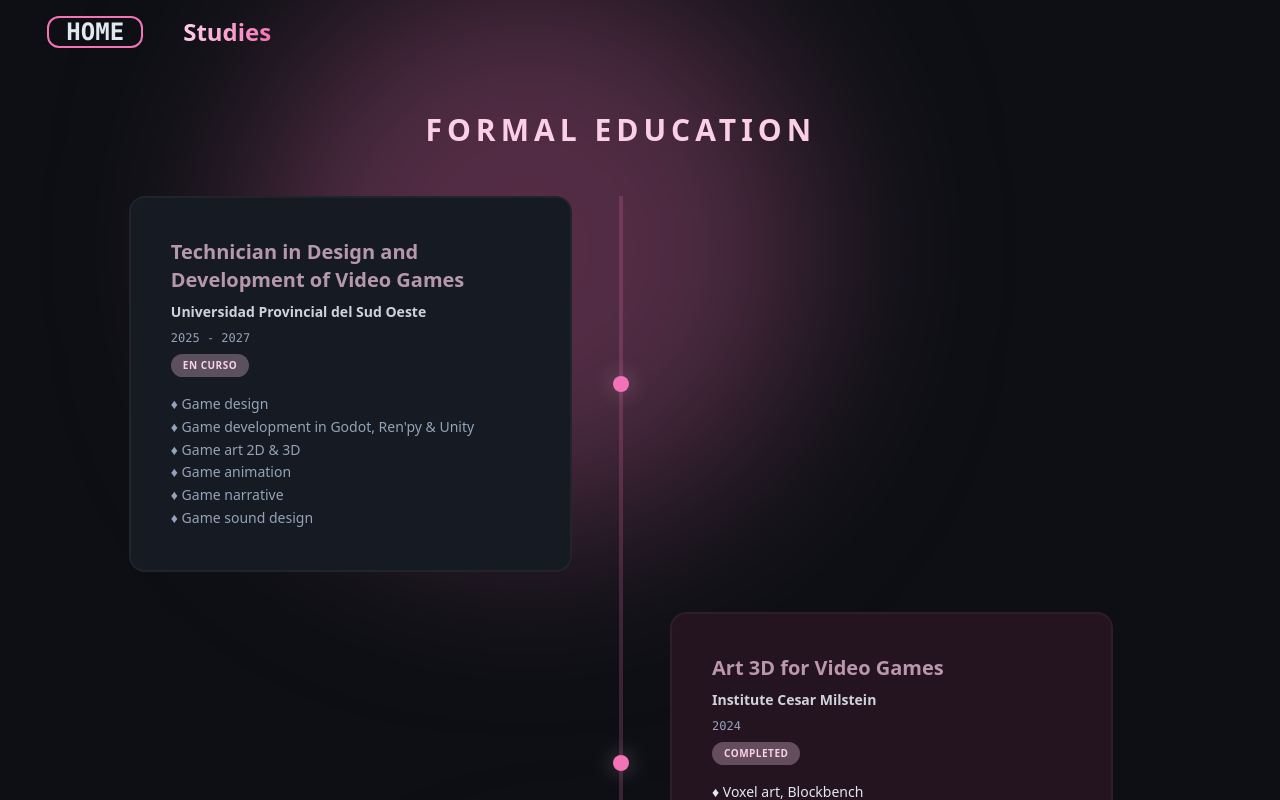
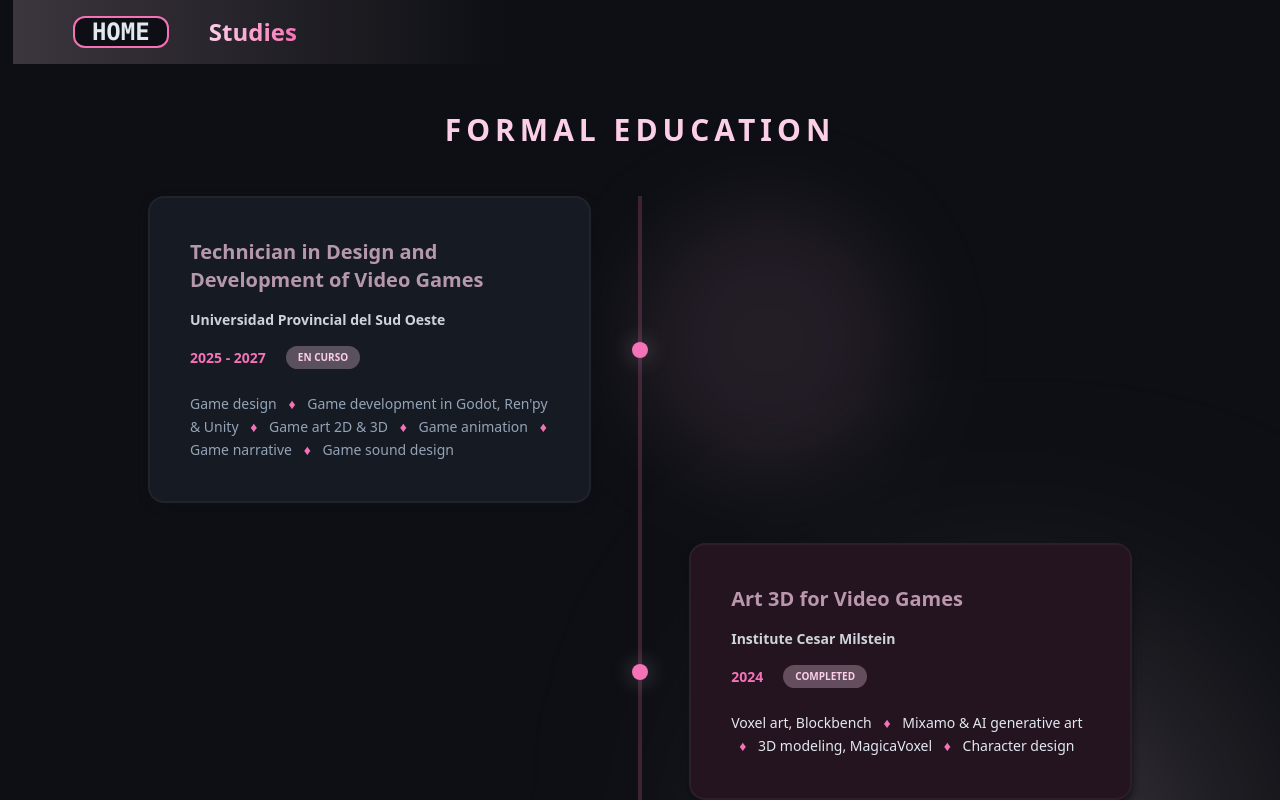
Before and after one commit to FlorCardinali/Grid-Portfolio, a React (Vite) app: page / in a window 1280 px wide. Both pictures are taken after a click on the element "STUDIES AND CERTIFICATIONS". Shown: the top 800 px of the page. Built offline with nearby package versions, Linux system fonts and the light colour scheme; no server answers.

Commit message:
studies section finished

```diff
--- a/src/App.css
+++ b/src/App.css
@@ -47,7 +47,7 @@
 }
 
 .app-main-layout {
-  @apply w-[97vw] flex flex-col items-center justify-center p-0 m-0;
+  @apply w-full flex flex-col items-center justify-center p-0 m-0;
 }
 /* --- CLASE GENÉRICA PARA LAS VISTAS --- */
 .view-container-fixed {
@@ -100,11 +100,17 @@
 }
 
 .volver{
-    @apply flex flex-row top-0 z-10 gap-10 self-start items-center  w-full h-16 md:pl-15 pl-4
+    @apply sticky flex flex-row top-0 z-10 gap-10 self-start items-center w-full h-16 md:pl-15 pl-4 bg-linear-to-r from-pinky-pink/20 to-40% to-transparent
 }
 
 .volver > h1 {
-    @apply font-bold  text-2xl text-transparent bg-clip-text bg-linear-to-r from-pinky-pink to-pinky-soft
+    @apply font-bold  text-2xl text-transparent bg-linear-to-r from-pinky-pink to-pinky-soft;
+    background-clip: text;
+    -webkit-background-clip: text;
+    /* PARA SAFARI/CHROME */
+    @supports (-webkit-background-clip: text) or (background-clip: text) {
+        color: transparent;
+    }
 }
 
 .pinky-text {
--- /dev/null
+++ b/src/components/Aurora.css
@@ -0,0 +1,47 @@
+@import "tailwindcss";
+@import "../App.css";
+
+.aurora-blob {
+    @apply absolute rounded-full opacity-30 mix-blend-screen;
+    filter: blur(80px);
+    -webkit-filter: blur(80px);
+}
+.aurora-container {
+    @apply absolute inset-0 w-full h-full pointer-events-none -z-10;
+}
+
+.aurora-1 {
+    @apply bg-pink-300/30 w-[500px] h-[500px] top-[-100px] left-[-100px] -z-20;
+    animation: float-1 7s infinite alternate ease-in-out;
+}
+
+.aurora-2 {
+    @apply bg-pinky-pink w-[400px] h-[400px] bottom-0 right-0 -z-20;
+    animation: float-2 7s infinite alternate-reverse ease-in-out;
+    opacity: 0.25;
+}
+
+.aurora-3 {
+    @apply bg-pink-200 w-[300px] h-[300px] top-[40%] left-[30%] -z-20;
+    animation: float-3 7s infinite alternate ease-in-out;
+    opacity: 0.2;
+}
+
+@keyframes float-1 {
+    0% { transform: translate(0, 0) scale(1); }
+    33% { transform: translate(50vw, 20vh) scale(0.5); }
+    66% { transform: translate(20vw, 60vh) scale(0.8); }
+    100% { transform: translate(80vw, 10vh) scale(1.1); }
+}
+
+@keyframes float-2 {
+    0% { transform: translate(0, 0) rotate(0deg); }
+    50% { transform: translate(-40vw, -40vh) rotate(180deg); }
+    100% { transform: translate(-80vw, 10vh) rotate(360deg); }
+}
+
+@keyframes float-3 {
+    0% { transform: translate(0, 0) scale(1); }
+    50% { transform: translate(40vw, -30vh) scale(1.5); }
+    100% { transform: translate(-20vw, 40vh) scale(0.9); }
+}
--- /dev/null
+++ b/src/components/Aurora.tsx
@@ -0,0 +1,12 @@
+import "./Aurora.css"
+const Aurora = () => {
+    return (
+        <div className="aurora-container">
+            <div className="aurora-blob aurora-1"></div>
+            <div className="aurora-blob aurora-2"></div>
+            <div className="aurora-blob aurora-3"></div>
+        </div>
+    )
+}
+
+export default Aurora
--- a/src/components/about/AboutView.css
+++ b/src/components/about/AboutView.css
@@ -2,7 +2,7 @@
 @import "../../App.css";
 
 #about{
-    @apply  flex flex-col items-center gap-5 pb-5 max-w-screen font-[Arial]
+    @apply  flex flex-col items-center gap-5 pb-5 w-full font-[Arial] relative;
 }
 
 .point{
@@ -11,7 +11,7 @@
 
 .about-grid-layout {
     @apply grid
-    gap-3 bg-pinky-card
+    gap-3 bg-pinky-card/95 rounded-3xl
     /* celular 3 */
     grid-cols-3
     pb-5
@@ -24,6 +24,7 @@
     lg:w-7/12
     lg:p-10
     ;
+    backdrop-filter: hue-rotate(180deg);
 }
 
 .about-text{
--- a/src/components/about/AboutView.tsx
+++ b/src/components/about/AboutView.tsx
@@ -1,5 +1,6 @@
 import React from 'react';
 import "./AboutView.css";
+import Aurora from "../Aurora.tsx";
 interface AboutViewProps {
   onBack: () => void;
 }
@@ -16,6 +17,7 @@ const AboutView: React.FC<AboutViewProps> = ({ onBack }) => {
         </button>
         <h1>Info</h1>
       </nav>
+      <Aurora />
 
       <div className="about-grid-layout">
         <div className='about-text'>
--- a/src/components/studies/Studies.css
+++ b/src/components/studies/Studies.css
@@ -3,65 +3,7 @@
 
 
 .studies {
-    @apply w-[99vw] relative min-h-screen flex flex-col items-center overflow-hidden;
-}
-.aurora-container {
-    @apply absolute inset-0 w-full h-full pointer-events-none -z-10;
-}
-
-/* Estilo base de todas las manchas */
-.aurora-blob {
-    @apply absolute rounded-full opacity-30 mix-blend-screen filter blur-[80px];
-    /* blur-80px es lo que le da el efecto "gas" o aurora */
-}
-
-/* --- MANCHA 1: Rosa Suave (Arriba Izquierda -> Centro) --- */
-.aurora-1 {
-    @apply bg-pinky-soft w-[500px] h-[500px] top-[-100px] left-[-100px] -z-20;
-    animation: float-1 15s infinite alternate ease-in-out;
-}
-
-/* --- MANCHA 2: Violeta/Rosado (Abajo Derecha -> Arriba) --- */
-.aurora-2 {
-    @apply bg-pinky-pink w-[400px] h-[400px] bottom-0 right-0 -z-20;
-    animation: float-2 18s infinite alternate-reverse ease-in-out;
-    opacity: 0.25; /* Un poco más sutil */
-}
-
-/* --- MANCHA 3: Acento Brillante (Centro -> Lados) --- */
-.aurora-3 {
-    /* Usamos un color hardcodeado o una variable si tenés un violeta definido */
-    background-color: #a855f7;
-    @apply w-[300px] h-[300px] top-[40%] left-[30%] -z-20;
-    animation: float-3 20s infinite alternate ease-in-out;
-    opacity: 0.2;
-}
-
-/* --- ANIMACIONES DE VIAJE --- */
-
-@keyframes float-1 {
-    0% { transform: translate(0, 0) scale(1); }
-    33% { transform: translate(50vw, 20vh) scale(1.2); }
-    66% { transform: translate(20vw, 60vh) scale(0.8); }
-    100% { transform: translate(80vw, 10vh) scale(1.1); }
-}
-
-@keyframes float-2 {
-    0% { transform: translate(0, 0) rotate(0deg); }
-    50% { transform: translate(-40vw, -40vh) rotate(180deg); }
-    100% { transform: translate(-80vw, 10vh) rotate(360deg); }
-}
-
-@keyframes float-3 {
-    0% { transform: translate(0, 0) scale(1); }
-    50% { transform: translate(40vw, -30vh) scale(1.5); }
-    100% { transform: translate(-20vw, 40vh) scale(0.9); }
-}
-
-/* --- AJUSTE DE CAPAS --- */
-/* Importante: Hacemos que el contenido pase al frente */
-.timeline-container, .volver, .studies-title, .timeline-item, .timeline-dot, .study-card, .course-card, .university-title, .university-name, .university-date, .status-tag, .university-description, .course-description {
-    @apply relative z-20;
+    @apply w-[98vw]  min-h-screen flex flex-col items-center pb-15 relative;
 }
 
 .studies-title {
@@ -88,11 +30,26 @@
 
 /* Tarjetas (Ramas) */
 .study-card {
-    @apply w-[45%] bg-pinky-card border-2 border-pinky-border-pink p-10 rounded-2xl relative flex flex-col gap-2 backdrop-blur-3xl;
+    @apply w-[45%] bg-pinky-card border-2 border-pinky-border-pink p-10 rounded-2xl relative flex flex-col gap-4 backdrop-blur-3xl drop-shadow-lg drop-shadow-pinky-main
+
+    ;
+
+
+    &:hover {
+        @apply -translate-y-2 scale-105 transition-all duration-100 ease-linear;
+        filter: brightness(1.15);
+        -webkit-filter: brightness(1.15);
+    }
 }
 
 .study-card.course-card {
-    @apply bg-pinky-border-hover z-40
+    @apply bg-pinky-border-hover;
+
+    &:hover {
+        @apply -translate-y-2 scale-105 transition-all duration-100 ease-linear;
+        filter: brightness(1.15);
+        -webkit-filter: brightness(1.15);
+    }
 }
 
 
@@ -105,16 +62,26 @@
     @apply text-pinky-base font-semibold text-sm opacity-90;
 }
 
+.date-status-card {
+    @apply flex gap-5;
+}
+
 .university-date {
-    @apply text-pinky-muted text-xs font-mono;
+    @apply block w-fit text-pinky-soft  text-sm font-bold md:text-nowrap self-center;
 }
 
 .status-tag {
-    @apply text-[10px] uppercase font-bold tracking-wider text-pinky-pink bg-pinky-pink/30 px-3 py-1 rounded-xl w-fit;
+    @apply  text-[10px] uppercase font-bold text-pinky-pink bg-pinky-pink/30 px-3 py-1 rounded-xl w-fit text-center;
 }
 
 .university-description {
     @apply text-pinky-muted text-sm leading-relaxed mt-2   ;
+}
+.university-description > .pinky-text {
+    @apply px-2;
+}
+.course-description > .pinky-text {
+    @apply px-2;
 }
 .course-description{
     @apply text-pinky-base text-sm leading-relaxed mt-2 ;
--- a/src/components/studies/Studies.tsx
+++ b/src/components/studies/Studies.tsx
@@ -1,5 +1,5 @@
 import "./Studies.css";
-
+import Aurora from "../Aurora.tsx";
 interface AboutViewProps {
     onBack: () => void;
 }
@@ -7,13 +7,14 @@ interface AboutViewProps {
 const Studies: React.FC<AboutViewProps> = ({ onBack }) => {
     return (
         <section className="studies">
-            <div className="aurora-container">
-                <div className="aurora-blob aurora-1"></div>
-                <div className="aurora-blob aurora-2"></div>
-                <div className="aurora-blob aurora-3"></div>
-            </div>
-            <nav className="volver">
-                <button onClick={onBack} className="home-page-buttom">Home</button>
+            <Aurora />
+            <nav className='volver'>
+                <button
+                    onClick={onBack}
+                    className="home-page-buttom"
+                >
+                    Home
+                </button>
                 <h1>Studies</h1>
             </nav>
 
@@ -29,15 +30,12 @@ const Studies: React.FC<AboutViewProps> = ({ onBack }) => {
 
                         <h3 className="university-title">Technician in Design and Development of Video Games</h3>
                         <p className="university-name">Universidad Provincial del Sud Oeste</p>
+                        <div className="date-status-card">
                             <p className="university-date">2025 - 2027</p>
                             <span className="status-tag">En curso</span>
+                        </div>
                         <p className="university-description">
-                            ♦ Game design <br />
-                            ♦ Game development in Godot, Ren'py & Unity  <br />
-                            ♦ Game art 2D & 3D <br />
-                            ♦ Game animation <br />
-                            ♦ Game narrative <br />
-                            ♦ Game sound design <br />
+                            Game design  <span className="pinky-text"> ♦ </span>  Game development in Godot, Ren'py & Unity  <span className="pinky-text"> ♦ </span>  Game art 2D & 3D <span className="pinky-text"> ♦ </span> Game animation <span className="pinky-text"> ♦ </span> Game narrative <span className="pinky-text"> ♦ </span> Game sound design
                         </p>
                     </div>
                 </div>
@@ -46,13 +44,12 @@ const Studies: React.FC<AboutViewProps> = ({ onBack }) => {
                     <div className="study-card course-card animate-enter">
                         <h3 className="university-title">Art 3D for Video Games</h3>
                         <p className="university-name">Institute Cesar Milstein</p>
+                        <div className="date-status-card">
                             <p className="university-date">2024</p>
                             <span className="status-tag">Completed</span>
+                        </div>
                         <p className="course-description">
-                            ♦ Voxel art, Blockbench <br />
-                            ♦ Mixamo & AI generative art <br />
-                            ♦ 3D modeling, MagicaVoxel <br />
-                            ♦ Character design <br />
+                            Voxel art, Blockbench <span className="pinky-text">♦</span> Mixamo & AI generative art <span className="pinky-text">♦</span> 3D modeling, MagicaVoxel <span className="pinky-text">♦</span> Character design
                         </p>
                     </div>
                 </div>
@@ -61,12 +58,12 @@ const Studies: React.FC<AboutViewProps> = ({ onBack }) => {
                     <div className="study-card course-card animate-enter">
                         <h3 className="university-title">Introduction to Programming</h3>
                         <p className="university-name">Fundaula Accenture</p>
+                        <div className="date-status-card">
                             <p className="university-date">2023</p>
                             <span className="status-tag">Completed</span>
+                        </div>
                         <p className="course-description">
-                            ♦ Intrudction to Object Oriented Programming <br />
-                            ♦ Logic of Programming <br />
-                            ♦ Javascript <br />
+                            Intrudction to Object Oriented Programming <span className="pinky-text">♦</span> Logic of Programming <span className="pinky-text">♦</span> Javascript
                         </p>
                     </div>
                 </div>
@@ -77,18 +74,12 @@ const Studies: React.FC<AboutViewProps> = ({ onBack }) => {
                     <div className="study-card animate-enter">
                         <h3 className="university-title">University Technician in Programming</h3>
                         <p className="university-name">Universidad Tecnológica Nacional</p>
+                        <div className="date-status-card">
                             <p className="university-date">2022 - 2024</p>
-                        <span className="status-tag">cursed 100% - requires an internship to graduate</span>
+                            <span className="status-tag">cursed 100% - requires an internship</span>
+                        </div>
                         <p className="university-description">
-                            ♦ Programming logic with C++ & Python <br />
-                            ♦ Object oriented programming with Java <br />
-                            ♦ Data structures & SOLID<br />
-                            ♦ Computer Architecture & Operating Systems <br />
-                            ♦ Databases with SQL<br />
-                            ♦ Web development, HTML, CSS, Javascript, Java with Spring Boot, Express & Node.js <br />
-                            ♦ Mobile development, Flutter, Java with Android Studio <br />
-                            ♦ Quality assurance <br />
-                            ♦ Project management, Scrum, Agile, Trello, Jira <br />
+                            Programming logic with C++ & Python <span className="pinky-text">♦</span> Object oriented programming with Java <span className="pinky-text">♦</span> Data structures & SOLID<span className="pinky-text">♦</span> Computer Architecture & Operating Systems <span className="pinky-text">♦</span> Databases with SQL<span className="pinky-text">♦</span> Web development, HTML, CSS, Javascript, Java with Spring Boot, Express & Node.js <span className="pinky-text">♦</span> Mobile development, Flutter, Java with Android Studio <span className="pinky-text">♦</span> Quality assurance <span className="pinky-text">♦</span> Project management, Scrum, Agile, Trello, Jira
                         </p>
                     </div>
                 </div>
@@ -97,14 +88,12 @@ const Studies: React.FC<AboutViewProps> = ({ onBack }) => {
                     <div className="study-card course-card animate-enter">
                         <h3 className="university-title">Argentina Programa 4.0</h3>
                         <p className="university-name">Ministerio de Desarrollo Productivo de la Nación</p>
+                        <div className="date-status-card">
                             <p className="university-date">2020</p>
                             <span className="status-tag">Completed</span>
+                        </div>
                         <p className="course-description">
-                            ♦ Logic of Programming <br />
-                            ♦ Javascript, Python, Ruby <br />
-                            ♦ Bootstrap, HTML, CSS <br />
-                            ♦ Git, Github <br />
-                            ♦ Express, Node.js <br />
+                            Logic of Programming <span className="pinky-text">♦</span> Javascript, Python, Ruby <span className="pinky-text">♦</span> Bootstrap, HTML, CSS <span className="pinky-text">♦</span> Git, Github <span className="pinky-text">♦</span> Express, Node.js <br />
                         </p>
                     </div>
                 </div>
@@ -114,13 +103,12 @@ const Studies: React.FC<AboutViewProps> = ({ onBack }) => {
                     <div className="study-card animate-enter">
                         <h3 className="university-title">High School - Bachiller en Ciencias Naturales</h3>
                         <p className="university-name">Escuela Media nro 3 "Almafuerte" - Escuela "La Asuncion" - Escuela "San Francisco de Asis" - Instituto "Fortin Pavon"</p>
-                        <p className="university-date">03/2010 - 12/2015</p>
+                        <div className="date-status-card">
+                            <p className="university-date">2010 - 2015</p>
                             <span className="status-tag">Graduated - 7.41</span>
+                        </div>
                         <p className="university-description">
-                            ♦ Two yeas as assistant in the computer lab
-                            <br />
-                            ♦ Selected to make the model of the school's mural.
-                            ♦ No repeated years.
+                            Two yeas as assistant in the computer lab <span className="pinky-text">♦</span> Selected to make the model of the school's mural <span className="pinky-text">♦</span> No repeated years.
                         </p>
                     </div>
                 </div>
```
Lines whose indentation alone changed are shown as unchanged.
